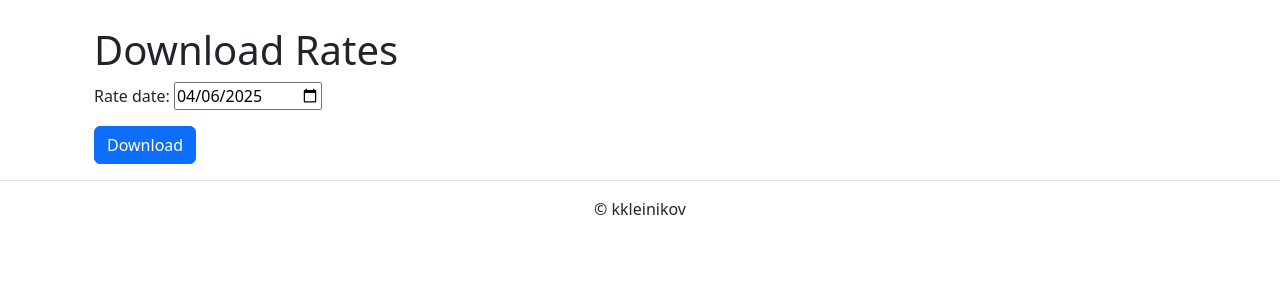
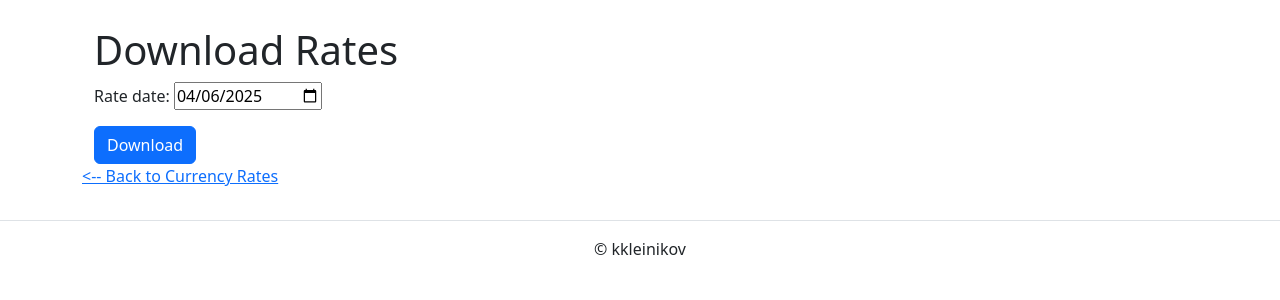
Before and after one commit to Konstantin-Kleinikov/erp_model_02, a Django app: page /download_rates/ in a window 1280 px wide. Shown: the part 56-356 px from the top of the page. Run offline with Django 5.2, Linux system fonts and the light colour scheme; some libraries are stand-ins or nearby versions.

Commit message:
Add currency rate detail view and enhance download rates page
- Implemented CurrencyRateDetailView for displaying detailed currency rate information.
- Enhanced download_rates.html to show successfully added currency rates in a table format.
- Updated views.py to include logging for better debugging and error tracking.
- Added edit and delete functionality for currency rates in the new detail view.

```diff
--- a/common/urls.py
+++ b/common/urls.py
@@ -1,7 +1,8 @@
 from django.urls import path
 
 from . import views
-from .views import CurrencyRateCreateView, get_currency_rates, download_rates
+from .views import CurrencyRateCreateView, get_currency_rates, download_rates, CurrencyRateEditView, \
+    CurrencyRateDetailView, CurrencyRateDeleteView
 
 app_name = 'common'
 urlpatterns = [
@@ -56,6 +57,29 @@ urlpatterns = [
         CurrencyRateCreateView.as_view(),
         name='currency_rates_create'
     ),
-    path('get_currency_rates/', get_currency_rates, name='get_currency_rates'),
-    path('download_rates/', download_rates, name='download_rates'),
+    path(
+        'currency_rates/<str:currency_code>/<str:date_str>/',
+        CurrencyRateDetailView.as_view(),
+        name='currency_rates_detail'
+    ),
+    path(
+        'currency_rates/edit/<str:currency_code>/<str:date_str>/',
+        CurrencyRateEditView.as_view(),
+        name='currency_rates_edit'
+    ),
+    path(
+        'currency_rates/delete/<str:currency_code>/<str:date_str>/',
+        CurrencyRateDeleteView.as_view(),
+        name='currency_rates_delete'
+    ),
+    path(
+        'get_currency_rates/',
+        get_currency_rates,
+        name='get_currency_rates'
+    ),
+    path(
+        'download_rates/',
+        download_rates,
+        name='download_rates'
+    ),
 ]
--- a/common/views.py
+++ b/common/views.py
@@ -1,21 +1,33 @@
 """Module for views of application common."""
+import logging
+import sys
 import xml.etree.ElementTree as ET
 from datetime import datetime
 from http import HTTPStatus
 
+import requests
 from django.contrib.auth.mixins import LoginRequiredMixin
-from django.http import HttpResponse, HttpResponseRedirect
+from django.http import HttpResponse, HttpResponseRedirect, Http404
 from django.shortcuts import render
-from django.urls import reverse_lazy, reverse
+from django.urls import reverse, reverse_lazy
 from django.utils import timezone
 from django.views.generic import (CreateView, DeleteView, DetailView, ListView,
                                   TemplateView, UpdateView)
-import requests
 
 from .constants import PAGINATOR_VALUE
 from .forms import DownloadRatesForm
 from .mixins import CurrencyMixin, CurrencyRateMixin
 from .models import Currency, CurrencyRate
+
+# TODO Not working
+logging.basicConfig(
+    format='%(asctime)s - %(name)s - %(levelname)s - '
+           '%(filename)s->%(funcName)s:%(lineno)d, - %(message)s',
+    level=logging.DEBUG,
+    handlers=[
+        logging.StreamHandler(sys.stdout)
+    ]
+)
 
 
 class IndexView(TemplateView):
@@ -76,7 +88,11 @@ class CurrencyRateListView(LoginRequiredMixin, ListView):
     paginate_by = PAGINATOR_VALUE
 
 
-class CurrencyRateCreateView(LoginRequiredMixin, CurrencyRateMixin, CreateView):
+class CurrencyRateCreateView(
+    LoginRequiredMixin,
+    CurrencyRateMixin,
+    CreateView
+):
     pk_url_kwarg = 'rate_date'
 
     def get_initial(self):
@@ -85,16 +101,71 @@ class CurrencyRateCreateView(LoginRequiredMixin, CurrencyRateMixin, CreateView):
         return initial
 
 
+class CurrencyRateDetailView(
+    LoginRequiredMixin,
+    CurrencyRateMixin,
+    DetailView
+):
+    def get_object(self, queryset=None):
+        currency_code = self.kwargs.get('currency_code')
+        rate_date = self.kwargs.get('date_str')
+        try:
+            return CurrencyRate.objects.get(
+                currency__code=currency_code,
+                rate_date=rate_date
+            )
+        except CurrencyRate.DoesNotExist:
+            raise Http404(f"CurrencyRate with currency '{currency_code}' "
+                          f"and date '{rate_date}' does not exist."
+                          )
+
+
+class CurrencyRateEditView(
+    LoginRequiredMixin,
+    CurrencyRateMixin,
+    UpdateView
+):
+    pass
+
+
+class CurrencyRateDeleteView(
+    LoginRequiredMixin,
+    CurrencyRateMixin,
+    DeleteView
+):
+    pass
+
+
 def get_currency_rates(request):
-    date_str = request.GET.get('rate_date', timezone.now().date().strftime('%Y-%m-%d'))
-    # Преобразуем строку даты в формат dd/mm/yyyy
+    date_str = request.GET.get(
+        'rate_date',
+        timezone.now().date().strftime('%Y-%m-%d')
+    )
+    # Convert date string to dd/mm/yyyy format
     date_req = datetime.strptime(date_str, '%Y-%m-%d').strftime('%d/%m/%Y')
     url = f'http://www.cbr.ru/scripts/XML_daily.asp?date_req={date_req}'
 
+    logging.debug(f'Sending GET request to {url}')
     response = requests.get(url)
+    logging.debug(
+        f'Response from GET request to {url}: '
+        f'{response.status_code}, {response.text}'
+    )
+
     if response.status_code == HTTPStatus.OK:
         tree = ET.ElementTree(ET.fromstring(response.content))
         root = tree.getroot()
+
+        # Fetch all currencies and existing rates in one query
+        rate_date = datetime.strptime(date_str, '%Y-%m-%d').date()
+        existing_rates = set(
+            CurrencyRate.objects.filter(rate_date=rate_date)
+            .values_list('currency__code', flat=True)
+        )
+        currencies = {
+            currency.code: currency
+            for currency in Currency.objects.all()
+        }
 
         rates = []
         for currency in root.findall('Valute'):
@@ -102,40 +173,32 @@ def get_currency_rates(request):
             value = float(currency.find('Value').text.replace(',', '.'))
             nominal = int(currency.find('Nominal').text)
 
-            # Check if the Currency instance exists
-            try:
-                currency_instance = Currency.objects.get(code=code)
-                rate_date = datetime.strptime(date_str, '%Y-%m-%d').date()
+            # Check if the currency exists and rate is not already added
+            if code in currencies and code not in existing_rates:
+                CurrencyRate.objects.create(
+                    currency=currencies[code],
+                    rate_date=rate_date,
+                    nominal=nominal,
+                    rate=value,
+                    created_by=request.user.username,
+                )
+                rates.append({'code': code, 'value': value, 'nominal': nominal})
 
-                # Check if the CurrencyRate instance already exists
-                if not (CurrencyRate.objects.filter(
-                        currency=currency_instance,
-                        rate_date=rate_date
-                )
-                        .exists()):
-                    # Create and save the new CurrencyRate instance
-                    CurrencyRate.objects.create(
-                        currency=currency_instance,
-                        rate_date=rate_date,
-                        nominal=nominal,
-                        rate=value,
-                        created_by=request.user.username,
-                    )
-                    rates.append({'code': code, 'value': value, 'nominal': nominal})
-            except Currency.DoesNotExist:
-                # Skip if the currency does not exist
-                continue
-
-        # return render(request, 'common/currencyrate_list.html', {'date': date_str, 'rates': rates})
-        return HttpResponseRedirect(
-            reverse('common:currency_rates_currency',
-                    )
+        return render(
+            request,
+            'common/download_rates.html',
+            {
+                'form': DownloadRatesForm(initial={'rate_date': date_str}),
+                'rates': rates
+            }
         )
     else:
+        logging.error(f'Failed to fetch data from {url}')
         return HttpResponse(
             'Error fetching data from the Bank of Russia',
             status=HTTPStatus.INTERNAL_SERVER_ERROR
         )
+
 
 def download_rates(request):
     initial_data = {'rate_date': timezone.now().date()}
--- a/templates/common/currencyrate_list.html
+++ b/templates/common/currencyrate_list.html
@@ -30,7 +30,10 @@
           <tbody>
             {% for currency_rate in currencyrate_list %}
             <tr>
-              <td>{{ currency_rate.rate_date }}</td>
+              <td>
+                <a href="{% url 'common:currency_rates_detail' currency_rate.currency.code currency_rate.rate_date|date:'Y-m-d' %}">
+                {{ currency_rate.rate_date }}
+              </td>
               <td>{{ currency_rate.currency }}</td>
               <td>{{ currency_rate.rate }}</td>
               <td>{{ currency_rate.nominal }}</td>
--- a/templates/common/download_rates.html
+++ b/templates/common/download_rates.html
@@ -9,8 +9,33 @@
       {{ form.as_p }}
       <button type="submit" class="btn btn-primary">Download</button>
     </form>
+    {% if rates %}
+      <h2>Successfully Added Currency Rates for {{ form.rate_date.value }}</h2>
+      <table class="table" style="width: 50%; margin-left: 0;">
+        <thead>
+          <tr>
+            <th>Currency Code</th>
+            <th>Value</th>
+            <th>Nominal</th>
+          </tr>
+        </thead>
+        <tbody>
+          {% for rate in rates %}
+            <tr>
+              <td>{{ rate.code }}</td>
+              <td>{{ rate.value }}</td>
+              <td>{{ rate.nominal }}</td>
+            </tr>
+          {% endfor %}
+        </tbody>
+      </table>
+    {% endif %}
   </div>
-
+    <div>
+      <p>
+        <a href="{% url 'common:currency_rates' %}"><-- Back to Currency Rates</a>
+      </p>
+    </div>
   <!--script>
     document.addEventListener('DOMContentLoaded', function() {
       var dateInput = document.querySelector('input[name="rate_date"]');
```
Also changed, not shown: templates/common/currencyrate_detail.html (added, +59 -0 lines), erp04_db.sqlite3.
